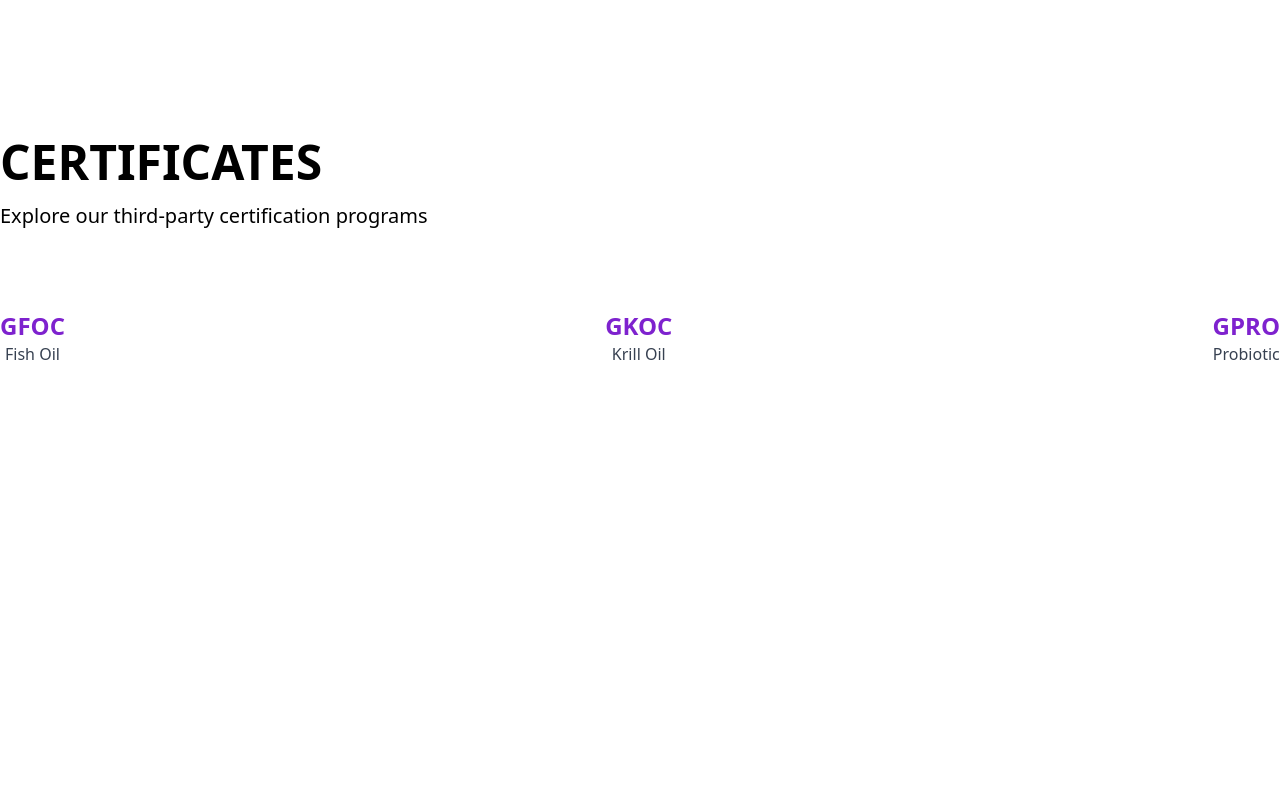
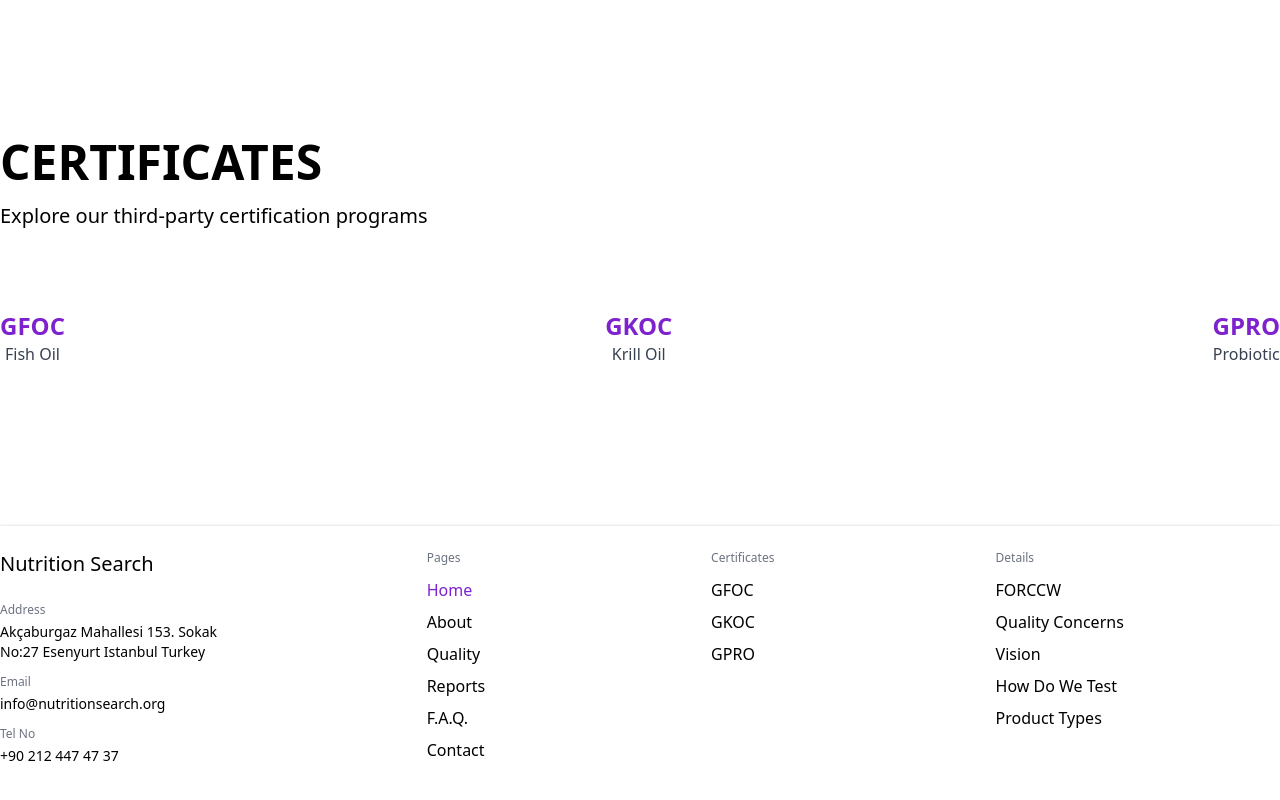
Before and after one commit to bedirhanyildirim/bedue, a Vue app: page / in a window 1280 px wide. Shown: the part 666-1466 px from the top of the page. Before the commit the page ends 1192 px from the top, so only its background shows below. Built offline with nearby package versions, Linux system fonts and the light colour scheme; no server answers.

Commit message:
feat: footer developed

```diff
--- /dev/null
+++ b/src/components/frontend/layout/footer.vue
@@ -0,0 +1,88 @@
+<template>
+  <footer class="w-full flex justify-center relative shadow-[0_-1px_2px_0_rgba(0,0,0,0.1)]">
+      <div class="w-full flex justify-between relative max-w-screen-xl py-6">
+          <div class="w-1/5 lfex flex-col">
+              <router-link to="/" class="text-xl font-medium block mb-6">
+                <span class="text-black hover:text-purple-700">Nutrition Search</span>
+              </router-link>
+              <div class="w-full">
+                  <span class="text-gray-500 text-xs mb-1 block">Address</span>
+                  <span class="text-black text-sm mb-3 block">Akçaburgaz Mahallesi 153. Sokak No:27 Esenyurt Istanbul Turkey</span>
+                  <span class="text-gray-500 text-xs mb-1 block">Email</span>
+                  <span class="text-black text-sm mb-3 block">info@nutritionsearch.org</span>
+                  <span class="text-gray-500 text-xs mb-1 block">Tel No</span>
+                  <span class="text-black text-sm mb-3 block">+90 212 447 47 37</span>
+              </div>
+          </div>
+          <div class="w-2/3 flex flex-row">
+              <div class="w-1/3">
+                  <span class="text-gray-500 text-xs mb-2 block">Pages</span>
+                  <ul class="flex flex-col">
+                      <li>
+                          <router-link to="/" class="fe-footer-nav-link">Home</router-link>
+                      </li>
+                      <li>
+                          <router-link to="/about" class="fe-footer-nav-link">About</router-link>
+                      </li>
+                      <li>
+                          <router-link to="/quality" class="fe-footer-nav-link">Quality</router-link>
+                      </li>
+                      <li>
+                          <router-link to="/reports" class="fe-footer-nav-link">Reports</router-link>
+                      </li>
+                      <li>
+                          <router-link to="/faq" class="fe-footer-nav-link">F.A.Q.</router-link>
+                      </li>
+                      <li>
+                          <router-link to="/contact" class="fe-footer-nav-link">Contact</router-link>
+                      </li>
+                  </ul>
+              </div>
+              <div class="w-1/3">
+                  <span class="text-gray-500 text-xs mb-2 block">Certificates</span>
+                  <ul class="flex flex-col">
+                      <li>
+                          <router-link to="/quality/certificates/GFOC" class="fe-footer-nav-link">GFOC</router-link>
+                      </li>
+                      <li>
+                          <router-link to="/quality/certificates/GKOC" class="fe-footer-nav-link">GKOC</router-link>
+                      </li>
+                      <li>
+                          <router-link to="/quality/certificates/GPRO" class="fe-footer-nav-link">GPRO</router-link>
+                      </li>
+                  </ul>
+              </div>
+              <div class="w-1/3">
+                  <span class="text-gray-500 text-xs mb-2 block">Details</span>
+                  <ul class="flex flex-col">
+                      <li>
+                          <router-link to="/about/FORCCW" class="fe-footer-nav-link">FORCCW</router-link>
+                      </li>
+                      <li>
+                          <router-link to="/about/quality-concerns" class="fe-footer-nav-link">Quality Concerns</router-link>
+                      </li>
+                      <li>
+                          <router-link to="/about/vision" class="fe-footer-nav-link">Vision</router-link>
+                      </li>
+                      <li>
+                          <router-link to="/quality/how-do-we-test" class="fe-footer-nav-link">How Do We Test</router-link>
+                      </li>
+                      <li>
+                          <router-link to="/quality/types" class="fe-footer-nav-link">Product Types</router-link>
+                      </li>
+                  </ul>
+              </div>
+          </div>
+      </div>
+  </footer>
+</template>
+
+<script>
+export default {
+
+}
+</script>
+
+<style>
+
+</style>
--- a/src/index.css
+++ b/src/index.css
@@ -26,6 +26,12 @@
     }
     .fe-nav-link-dropdown-second.router-link-active, .fe-nav-link-dropdown-second.router-link-active.router-link-exact-active {
         @apply bg-purple-700 text-white
+    }
+    .fe-footer-nav-link {
+        @apply text-black block py-1 text-base
+    }
+    .fe-footer-nav-link.router-link-active.router-link-active.router-link-exact-active {
+        @apply text-purple-700
     }
     .form-input {
         @apply appearance-none bg-white outline-none mt-1 px-2 py-3 border border-gray-200 rounded leading-normal
--- a/src/layouts/Frontend.vue
+++ b/src/layouts/Frontend.vue
@@ -1,16 +1,21 @@
 <template>
-<div class="flex flex-col items-center min-h-screen bg-white">
-  <navbar></navbar>
-  <div class="flex w-full justify-center bg-white items-center mt-20">
-    <router-view/>
+  <div class="flex flex-col items-center min-h-screen bg-white">
+    <navbar></navbar>
+    <div class="flex w-full justify-center bg-white items-center mt-20">
+      <router-view/>
+    </div>
+    <fefooter></fefooter>
   </div>
-</div>
 </template>
 
 <script>
 import navbar from '../components/frontend/layout/navbar.vue'
+import fefooter from '../components/frontend/layout/footer.vue'
 export default {
-  components: { navbar }
+  components: {
+    navbar,
+    fefooter
+  }
 }
 </script>
 
```
